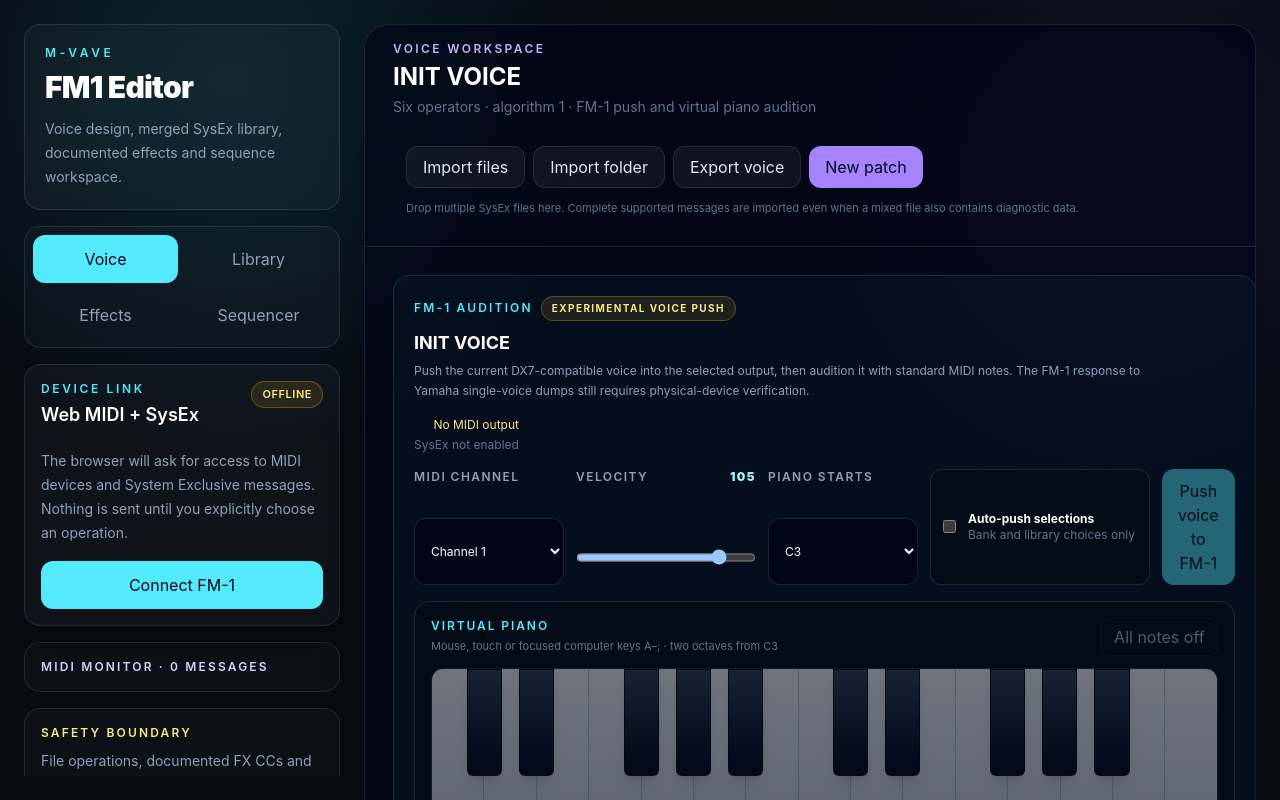
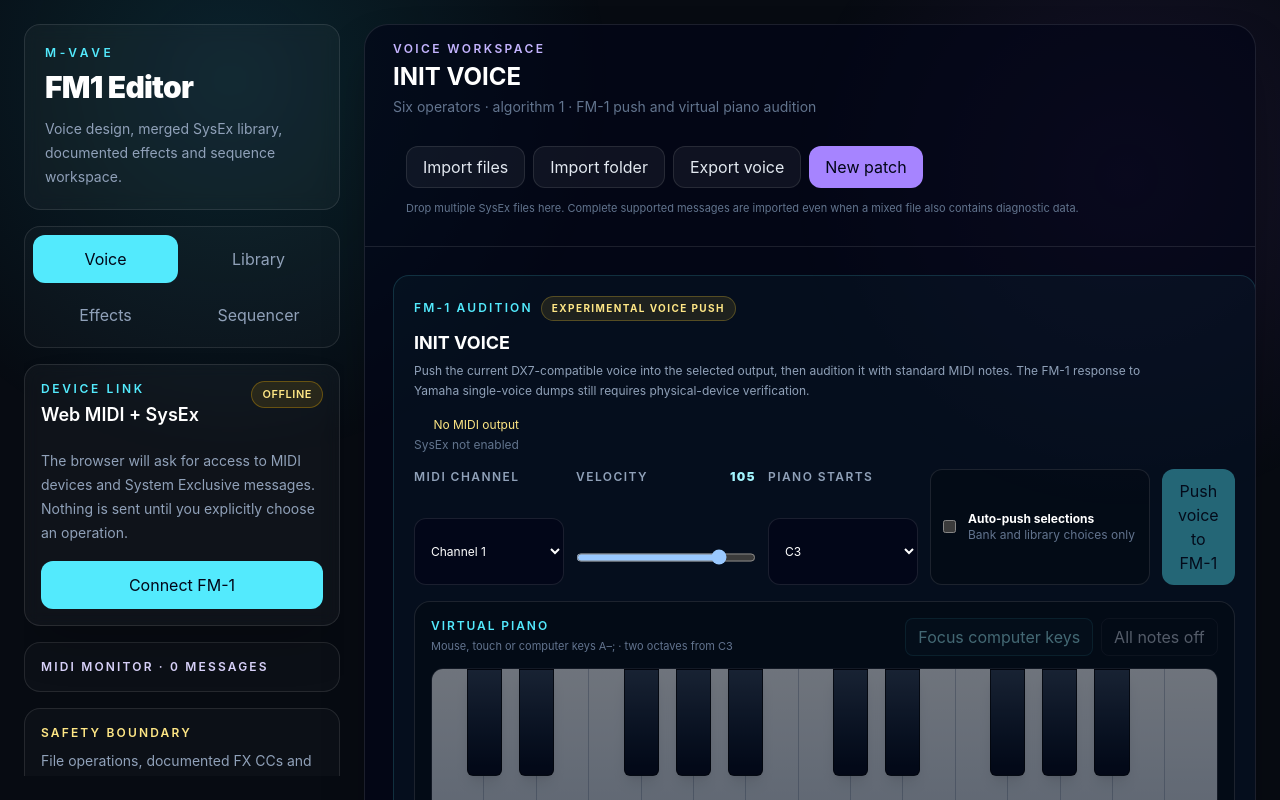
Before and after one commit to AlexanderSeel/FM1Editor, a React (Vite) app: page / in a window 1280 px wide. Shown: the top 800 px of the page. Built offline with nearby package versions, Linux system fonts and the light colour scheme.

Commit message:
fix(a11y): use native keyboard focus control

```diff
--- a/src/components/VirtualPiano.tsx
+++ b/src/components/VirtualPiano.tsx
@@ -124,7 +124,7 @@
     activeNotesRef.current.clear()
   }, [midiChannel, output])
 
-  const handleKeyDown = (event: ReactKeyboardEvent<HTMLDivElement>) => {
+  const handleKeyDown = (event: ReactKeyboardEvent<HTMLButtonElement>) => {
     if (event.repeat || event.ctrlKey || event.metaKey || event.altKey) return
     const offset = COMPUTER_KEY_OFFSETS[event.key.toLowerCase()]
     if (offset === undefined) return
@@ -132,7 +132,7 @@
     noteOn(baseNote + offset)
   }
 
-  const handleKeyUp = (event: ReactKeyboardEvent<HTMLDivElement>) => {
+  const handleKeyUp = (event: ReactKeyboardEvent<HTMLButtonElement>) => {
     const offset = COMPUTER_KEY_OFFSETS[event.key.toLowerCase()]
     if (offset === undefined) return
     event.preventDefault()
@@ -155,19 +155,24 @@
   })
 
   return (
-    <div
-      aria-label="Virtual MIDI piano. Focus this area to play with computer keys A through semicolon."
-      className="rounded-2xl border border-white/10 bg-black/20 p-3 outline-none focus:border-cyan-300/40 sm:p-4"
-      onKeyDown={handleKeyDown}
-      onKeyUp={handleKeyUp}
-      role="application"
-      tabIndex={0}
-    >
+    <div className="rounded-2xl border border-white/10 bg-black/20 p-3 sm:p-4">
       <div className="mb-3 flex flex-wrap items-center justify-between gap-2">
         <div>
           <p className="text-xs font-semibold uppercase tracking-[0.16em] text-cyan-300">Virtual piano</p>
-          <p className="mt-1 text-[11px] text-slate-500">Mouse, touch or focused computer keys A–; · two octaves from C{baseOctave}</p>
+          <p className="mt-1 text-[11px] text-slate-500">Mouse, touch or computer keys A–; · two octaves from C{baseOctave}</p>
         </div>
+        <div className="flex flex-wrap gap-2">
+          <button
+            aria-label="Focus computer keyboard piano input. Use keys A through semicolon."
+            className="rounded-lg border border-cyan-300/20 bg-cyan-300/5 px-3 py-1.5 text-xs font-semibold text-cyan-200 hover:bg-cyan-300/10 focus:bg-cyan-300/15 disabled:opacity-40"
+            disabled={disabled}
+            onBlur={releaseAll}
+            onKeyDown={handleKeyDown}
+            onKeyUp={handleKeyUp}
+            type="button"
+          >
+            Focus computer keys
+          </button>
           <button
             className="rounded-lg border border-white/10 px-3 py-1.5 text-xs font-semibold text-slate-300 hover:bg-white/5 disabled:opacity-40"
             disabled={disabled}
@@ -176,6 +181,7 @@
           >
             All notes off
           </button>
+        </div>
       </div>
 
       <div className={`relative h-36 select-none overflow-hidden rounded-xl border border-white/15 sm:h-44 ${disabled ? 'opacity-45' : ''}`} onContextMenu={(event) => event.preventDefault()}>
```
Lines whose indentation alone changed are shown as unchanged.
